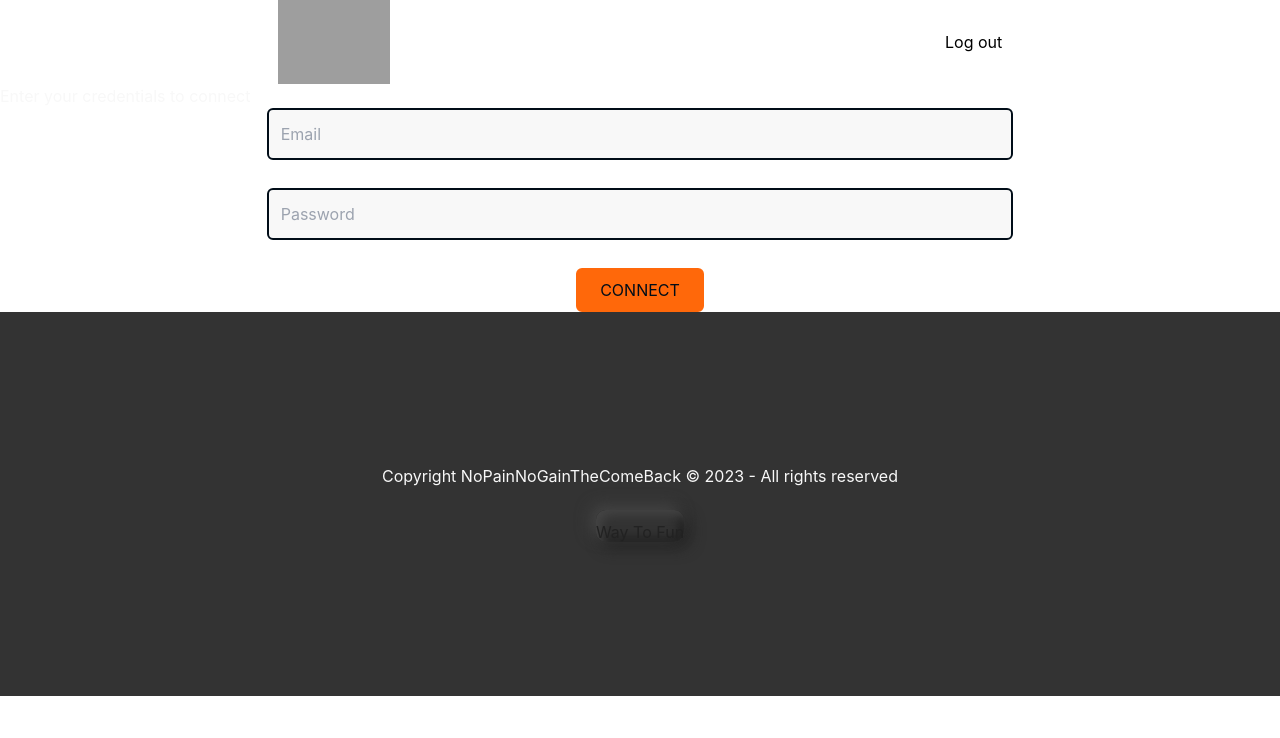
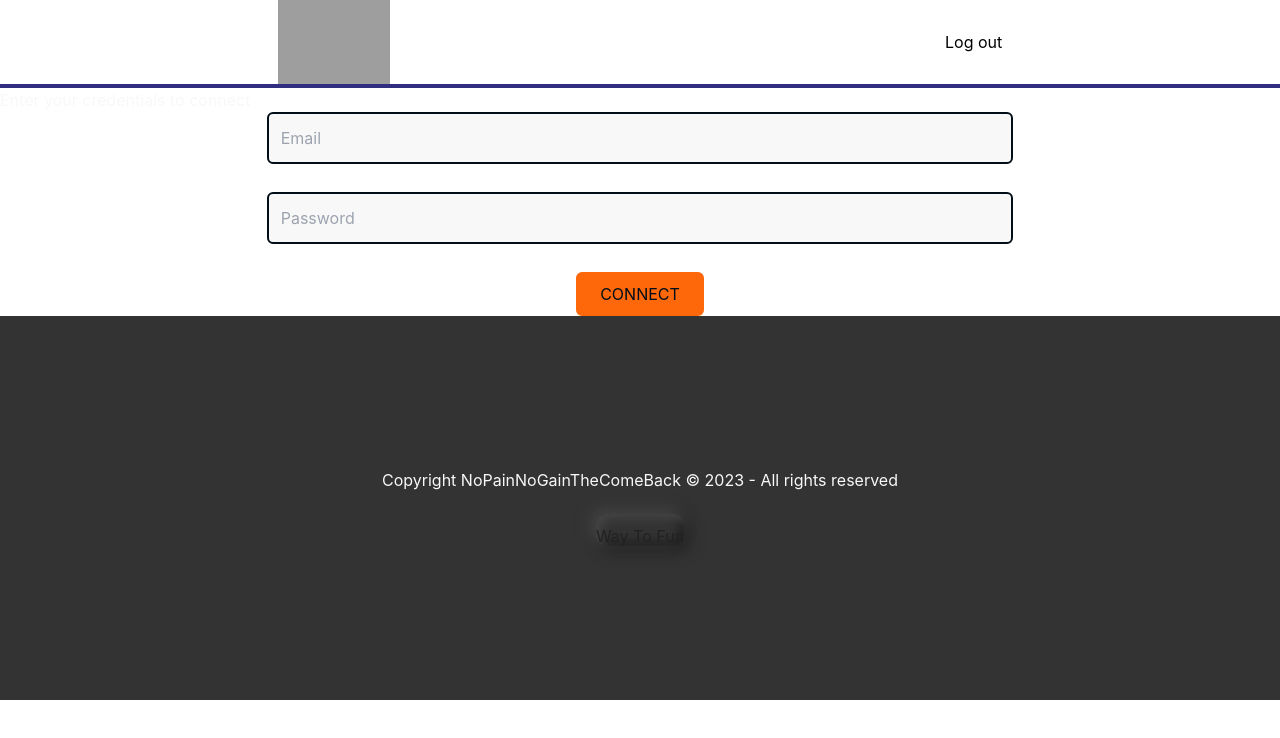
Before and after one commit to BarzaGuignol/NoPainNoGainTheComeBack, a React (Vite) app in the folder frontend/: page / in a window 1280 px wide. Shown: the top 738 px of the page. Built offline with nearby package versions, Linux system fonts and the light colour scheme; grey boxes are pictures that could not be loaded.

Commit message:
ajout d'une bordure bottom sur la navbar

```diff
--- a/frontend/src/components/Nav.jsx
+++ b/frontend/src/components/Nav.jsx
@@ -10,7 +10,7 @@ function Nav() {
     navigate("/");
   };
   return (
-    <div>
+    <div className="border-b-4 border-indigo-900">
       <ul className="flex justify-around">
         <Link to="/">
           <img
```
